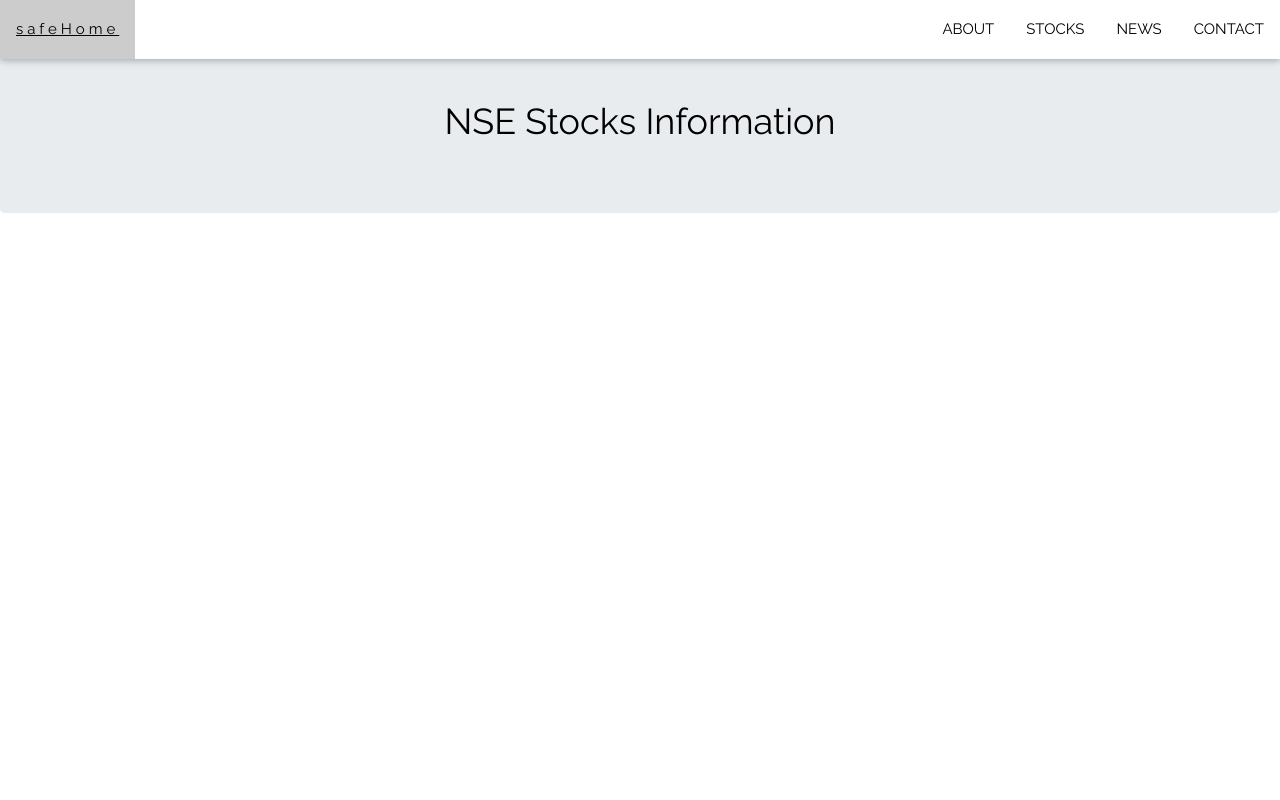
After one commit to Paridhicodes/CitiProject, a Flask app: template templates/stocks.html in a window 1280 px wide. The commit adds this page. Run offline with Flask 2, Linux system fonts and the light colour scheme; the template is opened without the code that fills it, so the values that code supplies are empty; some libraries are stand-ins or nearby versions.

Commit message:
Tables pushed

```diff
--- a/app.py
+++ b/app.py
@@ -1,8 +1,8 @@
 from flask import Flask
 from newsapi import NewsApiClient
 from datetime import date, datetime, timedelta
-
-
+import pandas as pd
+from nsepython import *
 from flask import Flask, render_template
 
 app = Flask(__name__)
@@ -16,21 +16,21 @@ def news():
     # /v2/top-headlines
     print("display news function reached")
     newsapi = NewsApiClient(api_key='4bfc19983cfc4f68badcdad72cdcc71d')
-    current_dt = datetime.now().replace(microsecond = 0)
+    current_dt = datetime.datetime.now().replace(microsecond = 0)
     past_dt = current_dt - \
                         timedelta(hours = 24)
     current_dt = current_dt.isoformat()
-    # past_dt = date.today()
+
     past_dt = past_dt.isoformat()
     top_headlines = newsapi.get_everything(
-                                        q = 'Nifty 200 Index',
-                                        qintitle='NSE 200',
+                                        q = 'Nifty',
                                         language='en',
                                         from_param=past_dt,
                                         to=current_dt,
                                         sort_by='popularity',
                                        )
     articles = top_headlines['articles']
+    print(len(articles))
     desc = []
     news_title = []
     img = []
@@ -54,6 +54,12 @@ def news():
 
     return render_template('news.html', context = mylist)
 
+@app.route('/stocks')
+def stocks():
+    positions = nsefetch('https://www.nseindia.com/api/equity-stockIndices?index=SECURITIES%20IN%20F%26O')
+    df=pd.DataFrame(positions['data'])
+    df=df[['symbol','open','dayHigh', 'dayLow','lastPrice','totalTradedVolume','totalTradedValue','perChange30d']]
+    return render_template('stocks.html',  tables=[df.to_html(classes='data')], titles=[' ',' ','symbol','open','dayHigh', 'dayLow','lastPrice','totalTradedVolume','totalTradedValue','perChange30d'])
 
 if __name__ == "__main__":
     app.run(debug=True)
--- a/templates/index.html
+++ b/templates/index.html
@@ -42,7 +42,7 @@ body, html {
     <!-- Right-sided navbar links -->
     <div class="w3-right w3-hide-small">
       <a href="#about" class="w3-bar-item w3-button"> ABOUT</a>
-      <a href="#features" class="w3-bar-item w3-button"> FEATURES</a>
+      <a href="{{ url_for('stocks') }}" class="w3-bar-item w3-button"> STOCKS</a>
       <a href="{{ url_for('news') }}" class="w3-bar-item w3-button"> NEWS</a>
       <a href="#contact" class="w3-bar-item w3-button"> CONTACT</a>
     </div>
@@ -58,9 +58,8 @@ body, html {
 <nav class="w3-sidebar w3-bar-block w3-black w3-card w3-animate-left w3-hide-medium w3-hide-large" style="display:none" id="mySidebar">
   <a href="javascript:void(0)" onclick="w3_close()" class="w3-bar-item w3-button w3-large w3-padding-16">CLOSE ×</a>
   <a href="#about" onclick="w3_close()" class="w3-bar-item w3-button">ABOUT</a>
-  <a href="#features" onclick="w3_close()" class="w3-bar-item w3-button">FEATURES</a>
+  <a href="{{ url_for('stocks') }}" class="w3-bar-item w3-button"> STOCKS</a>
   <a href="{{ url_for('news') }}" onclick="w3_close()" class="w3-bar-item w3-button">App</a>
-  <!-- <a href="#pricing" onclick="w3_close()" class="w3-bar-item w3-button">PRICING</a> -->
   <a href="#contact" onclick="w3_close()" class="w3-bar-item w3-button">CONTACT</a>
 </nav>
 
--- /dev/null
+++ b/templates/stocks.html
@@ -0,0 +1,98 @@
+<!DOCTYPE html>
+<html lang="en">
+<head>
+    <meta charset="UTF-8">
+    <title>StockSmart</title>
+
+    <link rel="stylesheet" href="https://stackpath.bootstrapcdn.com/bootstrap/4.3.1/css/bootstrap.min.css" integrity="sha384-ggOyR0iXCbMQv3Xipma34MD+dH/1fQ784/j6cY/iJTQUOhcWr7x9JvoRxT2MZw1T" crossorigin="anonymous">
+    <link rel="stylesheet" href="https://www.w3schools.com/w3css/4/w3.css">
+    <link rel="stylesheet" href="https://fonts.googleapis.com/css?family=Raleway">
+    <link rel="stylesheet" href="https://cdnjs.cloudflare.com/ajax/libs/font-awesome/4.7.0/css/font-awesome.min.css">
+
+    <style>
+        body,h1,h2,h3,h4,h5,h6 {font-family: "Raleway", sans-serif}
+
+        body, html {
+          height: 100%;
+          line-height: 1.8;
+        }
+
+        /* Full height image header */
+        .bgimg-1 {
+          background-position: center;
+          background-repeat: no-repeat;
+          background-size: cover;
+          background-image: url(static/house1.jpg);
+          min-height: 100%;
+        }
+
+        .w3-bar .w3-button {
+          padding: 16px;
+        }
+
+        .row{
+            margin: auto;
+            width: 50%;
+        }
+        table.dataframe, .dataframe th, .dataframe td {
+            border: none;
+            border-bottom: 1px solid #C8C8C8;
+            border-collapse: collapse;
+            text-align:left;
+            padding: 10px;
+            margin-bottom: 40px;
+            font-size: 1em;
+            align-items:center;
+          }
+        </style>
+</head>
+<body>
+<!-- Navbar (sit on top) -->
+<div class="w3-top">
+    <div class="w3-bar w3-white w3-card" id="myNavbar">
+      <a href="{{ url_for('index') }}" class="w3-bar-item w3-button w3-wide">safeHome</a>
+      <!-- Right-sided navbar links -->
+      <div class="w3-right w3-hide-small">
+        <a href="#about" class="w3-bar-item w3-button"> ABOUT</a>
+        <a href="{{ url_for('stocks') }}" class="w3-bar-item w3-button"> STOCKS</a>
+        <a href="{{ url_for('news') }}" class="w3-bar-item w3-button"> NEWS</a>
+        <a href="#contact" class="w3-bar-item w3-button"> CONTACT</a>
+      </div>
+      <!-- Hide right-floated links on small screens and replace them with a menu icon -->
+
+      <a href="javascript:void(0)" class="w3-bar-item w3-button w3-right w3-hide-large w3-hide-medium" onclick="w3_open()">
+        <i class="fa fa-bars"></i>
+      </a>
+    </div>
+  </div>
+
+  <!-- Sidebar on small screens when clicking the menu icon -->
+  <nav class="w3-sidebar w3-bar-block w3-black w3-card w3-animate-left w3-hide-medium w3-hide-large" style="display:none" id="mySidebar">
+    <a href="javascript:void(0)" onclick="w3_close()" class="w3-bar-item w3-button w3-large w3-padding-16">CLOSE ×</a>
+    <a href="#about" onclick="w3_close()" class="w3-bar-item w3-button">ABOUT</a>
+    <a href="{{ url_for('stocks') }}" class="w3-bar-item w3-button"> STOCKS</a>
+    <a href="{{ url_for('news') }}" onclick="w3_close()" class="w3-bar-item w3-button">App</a>
+    <a href="#contact" onclick="w3_close()" class="w3-bar-item w3-button">CONTACT</a>
+  </nav>
+<div class="jumbotron" style="color:black">
+
+    <h1 style="color:black; padding-top:30px; text-align:center">
+
+        NSE Stocks Information
+
+    </h1>
+
+</div>
+
+
+<div class="container-fluid landing">
+    <div class="row">
+        {% for table in tables %}
+        {{titles[loop.index]}}
+        {{ table|safe }}
+{% endfor %}
+    </div>
+</div>
+
+</body>
+</html>
```
Also changed, not shown: templates/news.html (+107 -21 lines), static/about_us.jpg (added), static/bg.webp (deleted), static/home.png (deleted), static/house.jpg (deleted), static/house1.jpg (deleted), static/main.jpg (added), static/safehome.png (deleted).
